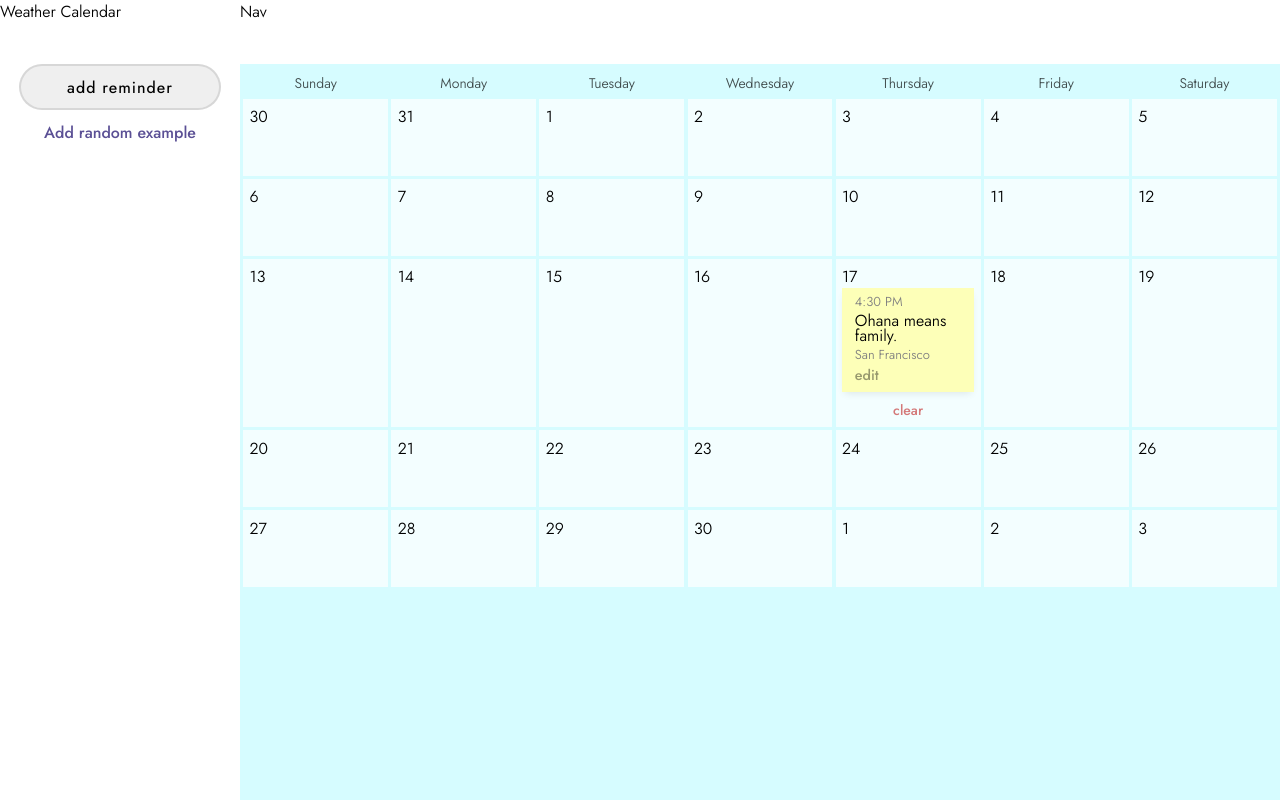
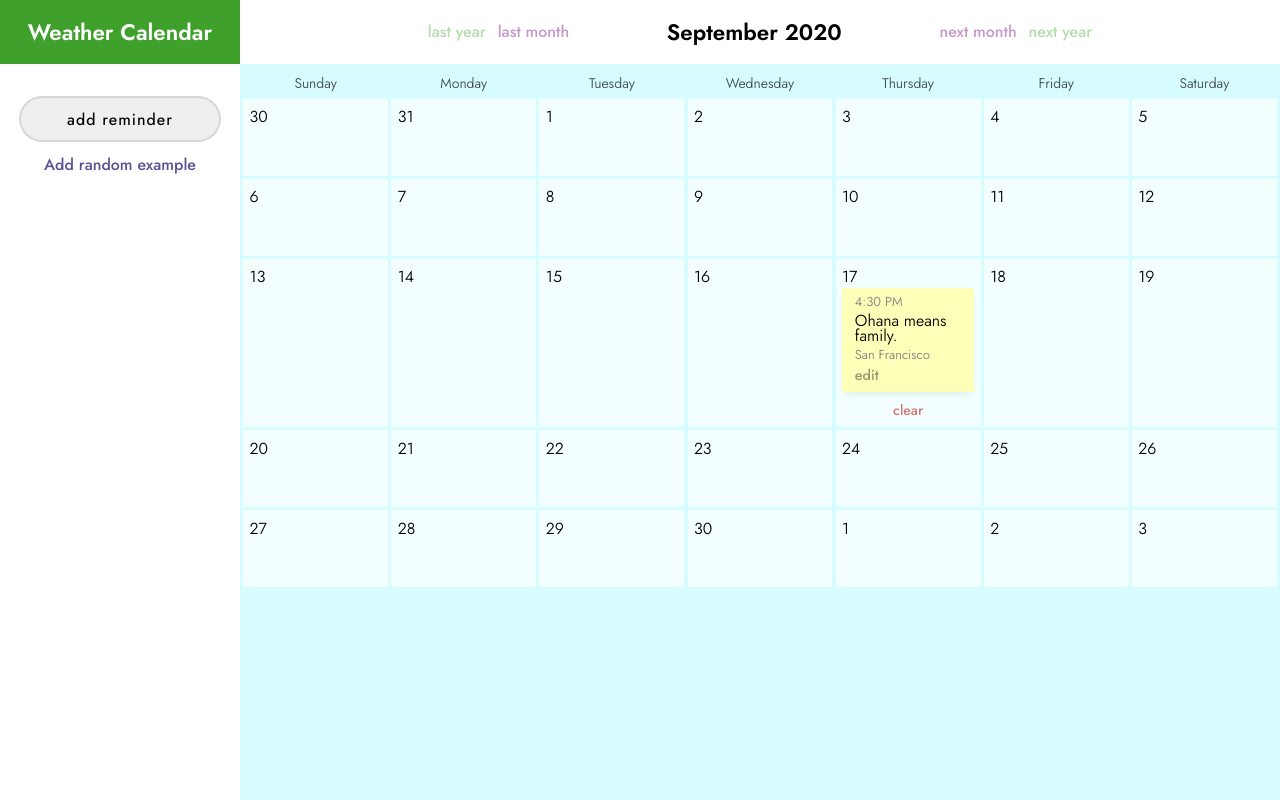
Before and after one commit to isacvale/weather-calendar, a React (Create React App) app: page / in a window 1280 px wide. Built offline with nearby package versions, Linux system fonts and the light colour scheme.

Commit message:
Styles navigation, header and sidebar.

```diff
--- a/src/components/Calendar.js
+++ b/src/components/Calendar.js
@@ -6,12 +6,16 @@ import {
   listDays,
   range
 } from 'utils'
+import { mainStore } from 'stores'
 import { CalendarDay } from 'components'
 import './Calendar.css'
 
-const Calendar = props => {
+const Calendar = observer(props => {
   const today = new Date()
-  const { month = today.getMonth(), year = today.getFullYear()} = props
+  const {
+    month = mainStore.data.selectedMonth || today.getMonth(),
+    year = mainStore.data.selectedYear || today.getFullYear()
+  } = props
 
   const listOfDays = listDays(month, year, true)
 
@@ -37,7 +41,7 @@ const Calendar = props => {
       </div>
     </section>
   )
-}
+})
 
 const CalendarHeader = props => {
   const daysOfTheWeek = [
--- /dev/null
+++ b/src/components/Header.css
@@ -0,0 +1,17 @@
+.Header {
+    align-items: center;
+    background: var(--tea-green-sll);
+    box-sizing: border-box;
+    display: flex;
+    height: 100%;
+    justify-content: center;
+}
+
+.Header__Title {
+    color: white;
+    /* letter-spacing: 1px; */
+    font-size: 1.4em;
+    line-height: 100%;
+    font-variation-settings: 'wght' 600;
+    font-weight: normal;
+}
--- /dev/null
+++ b/src/components/Header.js
@@ -0,0 +1,14 @@
+import React from 'react'
+import './Header.css'
+
+const Header = props => {
+    return (
+        <header className='Header'>
+            <h1
+                className='Header__Title'
+            >Weather Calendar</h1>
+        </header>
+    )
+}
+
+export default Header
--- /dev/null
+++ b/src/components/Navigation.css
@@ -0,0 +1,26 @@
+.Navigation {
+    align-items: center;
+    display: flex;
+    height: 100%;
+    justify-content: center;
+}
+
+.Navigation__Year-Button,
+.Navigation__Month-Button {
+    line-height: 1.1;
+}
+
+.Navigation__Year-Button {
+    color: var(--tea-green-sl);
+}
+
+.Navigation__Month-Button {
+    color: var(--mauve-sl);
+}
+
+.Navigation__MainTitle {
+    text-align: center;
+    flex-basis: 16em;
+    font-size: 1.4em;
+    font-variation-settings: 'wght' 600;
+}
--- /dev/null
+++ b/src/components/Navigation.js
@@ -0,0 +1,49 @@
+import React from 'react'
+import { observer } from 'mobx-react'
+import { mainStore } from 'stores'
+import './Navigation.css'
+
+const Navigation = observer(props => {
+  const month = mainStore.data.selectedMonth
+  const year = mainStore.data.selectedYear
+  const refDate = new Date(year, month, 1)
+  const title = refDate.toLocaleDateString('en-us', { year: 'numeric', month: 'long' })
+
+  return (
+    <nav className='Navigation'>
+      <button
+        className='Navigation__Year-Button link-button'
+        onClick={mainStore.minusYear}
+      >
+        last year
+      </button>
+      <button
+        className='Navigation__Month-Button link-button'
+        onClick={mainStore.minusMonth}
+      >
+        last month
+      </button>
+
+      <div
+        className='Navigation__MainTitle'
+      >
+        {title}
+      </div>
+
+      <button
+        className='Navigation__Month-Button link-button'
+        onClick={mainStore.plusMonth}
+      >
+        next month
+      </button>
+      <button
+        className='Navigation__Year-Button link-button'
+        onClick={mainStore.plusYear}
+      >
+        next year
+      </button>
+    </nav>
+  )
+})
+
+export default Navigation
--- a/src/components/SideBar.css
+++ b/src/components/SideBar.css
@@ -1,5 +1,9 @@
 .SideBar {
-    padding: 0 1.2em;
+    display: flex;
+    flex-direction: column;
+    padding: 2em 1.2em 0;
+    min-height: 90%;
+    /* justify-content: center; */
 }
 
 .SideBar__Random-Button {
--- a/src/components/index.js
+++ b/src/components/index.js
@@ -2,7 +2,9 @@ import Calendar from './Calendar'
 import CalendarDay from './CalendarDay'
 import CalendarReminder from './CalendarReminder'
 import DialogReminder from './DialogReminder'
+import Header from './Header'
 import Modal from './Modal'
+import Navigation from './Navigation'
 import SideBar from './SideBar'
 
 export {
@@ -10,6 +12,8 @@ export {
     CalendarDay,
     CalendarReminder,
     DialogReminder,
+    Header,
     Modal,
+    Navigation,
     SideBar,
 }
--- a/src/index.css
+++ b/src/index.css
@@ -40,12 +40,15 @@ code {
   --deep-champagne: hsla(33, 100%, 82%, 1);
   --lemon-yellow-crayola: hsla(62, 100%, 86%, 1);
   --tea-green: hsla(110, 100%, 87%, 1);
+  --tea-green-sl: hsla(110, 40%, 77%, 1);
+  --tea-green-sll: hsla(110, 57%, 40%, 1);
   --celeste: hsla(185, 100%, 80%, 1);
   --celeste-L: hsla(185, 100%, 92%, 1);
   --baby-blue-eyes: hsla(217, 100%, 81%, 1);
   --maximum-blue-purple: hsla(249, 100%, 85%, 1);
   --maximum-blue-purple-sl: hsla(249, 30%, 45%, 1);
   --mauve: hsla(300, 100%, 89%, 1);
+  --mauve-sl: hsla(300, 30%, 69%, 1);
   --baby-powder: hsla(60, 100%, 99%, 1);
 }
 
--- a/src/pages/MainPage.js
+++ b/src/pages/MainPage.js
@@ -1,6 +1,8 @@
 import React from 'react'
 import {
     Calendar,
+    Header,
+    Navigation,
     SideBar,
 } from 'components'
 import './MainPage.css'
@@ -8,8 +10,12 @@ import './MainPage.css'
 const MainPage = props => {
     return (
         <div className='MainPage'>
-            <div style={{ gridArea: 'header' }}>Weather Calendar</div>
-            <div style={{ gridArea: 'nav' }}>Nav</div>
+            <div style={{ gridArea: 'header' }}>
+                <Header />
+            </div>
+            <div style={{ gridArea: 'nav' }}>
+                <Navigation />
+            </div>
             <div style={{ gridArea: 'bar' }}>
                 <SideBar />
             </div>
--- a/src/stores/mainStore.js
+++ b/src/stores/mainStore.js
@@ -43,8 +43,6 @@ const store = observable({
     data,
 
     addReminder (data = {}) {
-        console.log('runs 2')
-
         const {
             dateString = normalString(new Date()),
             id = Math.random(),
@@ -81,11 +79,10 @@ const store = observable({
     },
 
     addRandomReminder () {
-        console.log('runs 1')
         const today = new Date()
         const randomDay = Math.random() * 28
-        const month = today.getMonth()
-        const year = today.getFullYear()
+        const month = this.data.selectedMonth || today.getMonth()
+        const year = this.data.selectedYear || today.getFullYear()
         const randomHour = Math.random() * 24
         const randomMinutes = Math.random() * 60
 
@@ -116,11 +113,42 @@ const store = observable({
     clearDay (year, month, day) {
         this.data.reminders[year][month][day] = []
     },
+
+    minusMonth () {
+        const month = this.data.selectedMonth - 1
+        const year = this.data.selectedYear
+        if (month < 0) {
+            this.data.selectedMonth = 11
+            this.data.selectedYear -= 1
+        } else {
+            this.data.selectedMonth = month
+        }
+    },
+    plusMonth () {
+        const month = this.data.selectedMonth + 1
+        const year = this.data.selectedYear
+        if (month > 11) {
+            this.data.selectedMonth = 0
+            this.data.selectedYear += 1
+        } else {
+            this.data.selectedMonth = month
+        }
+    },
+    minusYear () {
+        this.data.selectedYear -= 1
+    },
+    plusYear () {
+        this.data.selectedYear += 1
+    }
 }, {
     addRandomReminder: action.bound,
     addReminder: action.bound,
     clearDay: action.bound,
     deleteReminder: action.bound,
+    minusMonth: action.bound,
+    minusYear: action.bound,
+    plusMonth: action.bound,
+    plusYear: action.bound,
 })
 
 window.g = {
```
